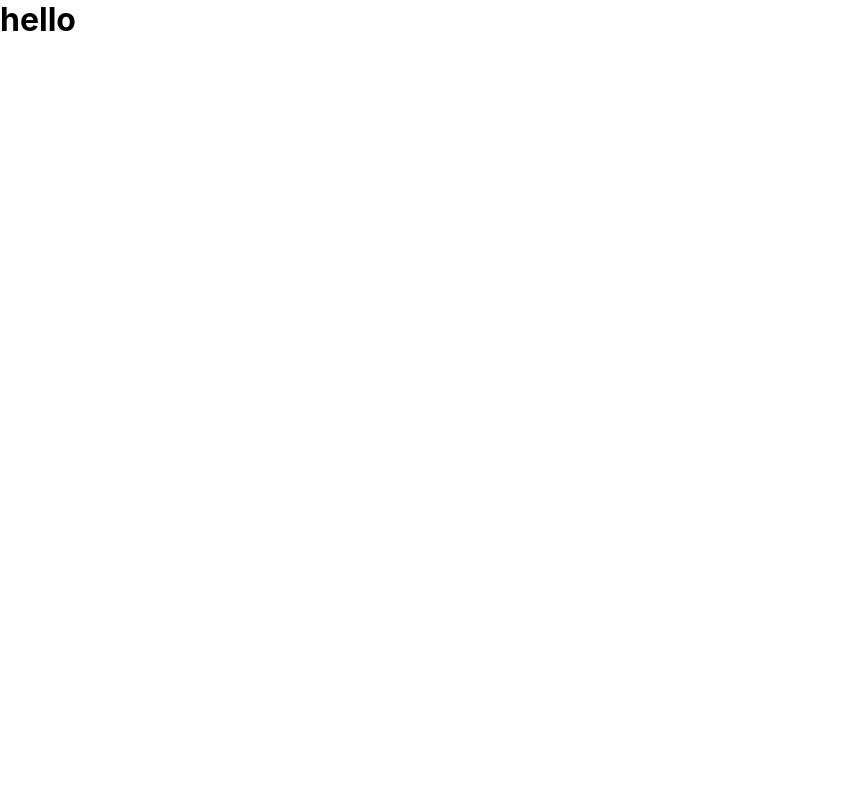
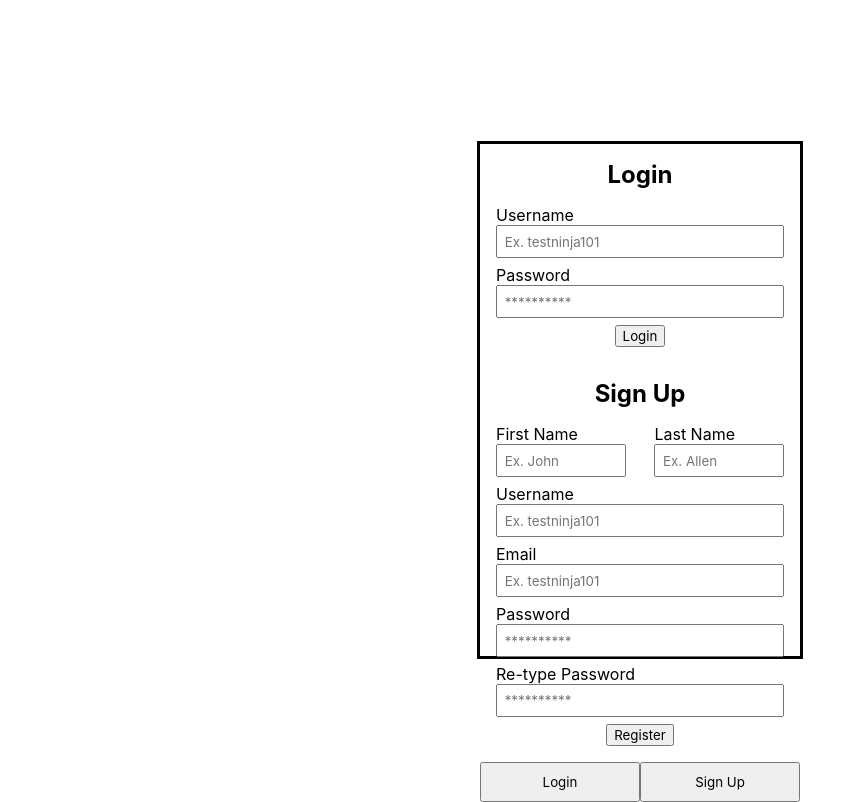
Before and after one commit to jyliao369/AccountManagerApp, a React (Create React App) app in the folder client/: page / in a window 1280 px wide. Shown: the whole page, without its empty margins (0-864 px from the left). Built offline with nearby package versions, Linux system fonts and the light colour scheme.

Commit message:
added a components folder and created the login and registration form

```diff
--- a/client/package.json
+++ b/client/package.json
@@ -6,6 +6,7 @@
     "@testing-library/jest-dom": "^5.16.5",
     "@testing-library/react": "^13.4.0",
     "@testing-library/user-event": "^13.5.0",
+    "jquery": "^3.6.4",
     "react": "^18.2.0",
     "react-dom": "^18.2.0",
     "react-scripts": "5.0.1",
--- a/client/src/App.js
+++ b/client/src/App.js
@@ -1,8 +1,15 @@
+import ProfileCard from "./components/ProfileCard";
+import LoginRegister from "./components/LoginRegister";
+
 function App() {
   return (
     <div className="App">
-      <div>
-        <h1>hello</h1>
+      <div className="appMainCont">
+        <LoginRegister />
+
+        {/* <div>
+          <ProfileCard />
+        </div> */}
       </div>
     </div>
   );
--- /dev/null
+++ b/client/src/components/LoginRegister/index.js
@@ -0,0 +1,77 @@
+import React from "react";
+import $ from "jquery";
+
+const LoginRegister = () => {
+  const switchLogReg = (logReg) => {
+    if (logReg === "log") {
+      $("#logForm").css({ display: "flex" });
+      $("#regForm").css({ display: "none" });
+    } else if (logReg === "reg") {
+      $("#logForm").css({ display: "none" });
+      $("#regForm").css({ display: "flex" });
+    }
+  };
+
+  return (
+    <div className="logRegForm">
+      <div className="logForm" id="logForm">
+        <div className="logRegHeader">
+          <h2>Login</h2>
+        </div>
+        <div className="logUserInput">
+          <label>Username</label>
+          <input placeholder="Ex. testninja101" />
+        </div>
+        <div className="logPassInput">
+          <label>Password</label>
+          <input placeholder="**********" />
+        </div>
+        <div className="loginButton">
+          <button>Login</button>
+        </div>
+      </div>
+
+      <div className="regForm" id="regForm">
+        <div className="logRegHeader">
+          <h2>Sign Up</h2>
+        </div>
+        <div className="fullNameInput">
+          <div className="nameInput">
+            <label>First Name</label>
+            <input placeholder="Ex. John" />
+          </div>
+          <div className="nameInput">
+            <label>Last Name</label>
+            <input placeholder="Ex. Allen" />
+          </div>
+        </div>
+        <div className="usernameInput">
+          <label>Username</label>
+          <input placeholder="Ex. testninja101" />
+        </div>
+        <div className="emailInput">
+          <label>Email</label>
+          <input placeholder="Ex. testninja101" />
+        </div>
+        <div className="passwordInput">
+          <label>Password</label>
+          <input placeholder="**********" />
+        </div>
+        <div className="passwordInput">
+          <label>Re-type Password</label>
+          <input placeholder="**********" />
+        </div>
+        <div className="registerButton">
+          <button>Register</button>
+        </div>
+      </div>
+
+      <div className="logToReg">
+        <button onClick={() => switchLogReg("log")}>Login</button>
+        <button onClick={() => switchLogReg("reg")}>Sign Up</button>
+      </div>
+    </div>
+  );
+};
+
+export default LoginRegister;
--- /dev/null
+++ b/client/src/components/ProfileCard/index.js
@@ -0,0 +1,7 @@
+import React from "react";
+
+const ProfileCard = () => {
+  return <div>ProfileCard</div>;
+};
+
+export default ProfileCard;
--- a/client/src/index.css
+++ b/client/src/index.css
@@ -6,3 +6,90 @@
   -webkit-font-smoothing: antialiased;
   -moz-osx-font-smoothing: grayscale;
 }
+.appMainCont {
+  width: 100%;
+  height: 100vh;
+  display: flex;
+  justify-content: center;
+  align-items: center;
+}
+
+/* LOGREGISTER */
+.logRegForm {
+  width: 20em;
+  height: 32em;
+  display: flex;
+  flex-direction: column;
+  justify-content: space-between;
+  border-style: solid;
+}
+.logRegHeader {
+  width: 100%;
+  display: flex;
+  align-items: center;
+  justify-content: center;
+  margin: 1em 0em 1em 0em;
+}
+.logRegForm input {
+  padding: 0.5em 0.5em 0.5em 0.5em;
+  margin: 0em 0em 0.5em 0em;
+}
+.logForm {
+  width: 100%;
+  height: 100%;
+  display: flex;
+  flex-direction: column;
+  align-items: center;
+  justify-content: flex-start;
+  align-content: center;
+}
+.logUserInput,
+.logPassInput {
+  width: 90%;
+  display: flex;
+  flex-direction: column;
+}
+.loginButton,
+.registerButton {
+  width: 90%;
+  height: 100%;
+  display: flex;
+  justify-content: center;
+  align-items: flex-end;
+  align-content: center;
+  padding: 0em 0em 1em 0em;
+}
+.regForm {
+  width: 100%;
+  height: 100%;
+  display: flex;
+  flex-direction: column;
+  align-items: center;
+  justify-content: flex-start;
+  align-content: center;
+}
+.fullNameInput {
+  width: 90%;
+  display: flex;
+  justify-content: space-between;
+}
+.nameInput {
+  width: 45%;
+  display: flex;
+  flex-direction: column;
+}
+.usernameInput,
+.emailInput,
+.passwordInput {
+  width: 90%;
+  display: flex;
+  flex-direction: column;
+}
+.logToReg {
+  width: 100%;
+  display: flex;
+}
+.logToReg button {
+  width: 50%;
+  height: 3em;
+}
```
Also changed, not shown: 1 other file (tests, documents, lock files or other folders).
